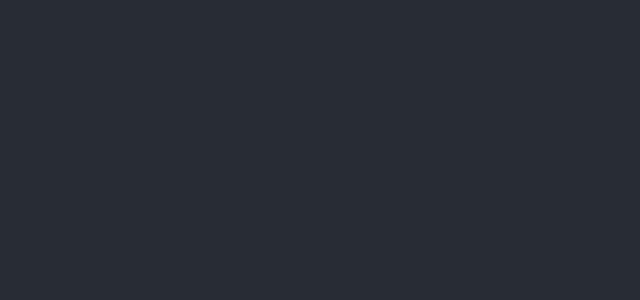
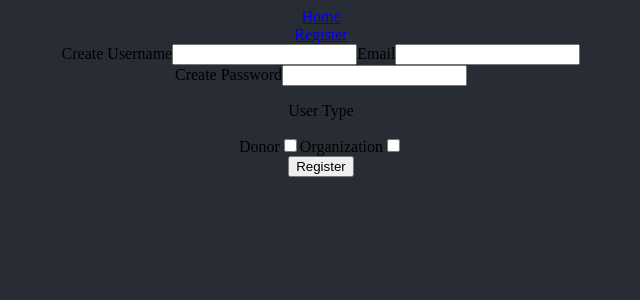
Before and after one commit to buildweek-save-the-animals/front-end, a React (Create React App) app: page /register in a window 1280 px wide. Shown: the top 300 px of the page, without its empty margins (319-959 px from the left). Built offline with nearby package versions, Linux system fonts and the light colour scheme.

Commit message:
working on register

```diff
--- a/package.json
+++ b/package.json
@@ -7,12 +7,14 @@
     "@testing-library/jest-dom": "^4.2.4",
     "@testing-library/react": "^9.3.2",
     "@testing-library/user-event": "^7.1.2",
+    "axios": "^0.19.2",
     "formik": "^2.1.3",
     "react": "^16.12.0",
     "react-dom": "^16.12.0",
     "react-router": "^5.1.2",
     "react-router-dom": "^5.1.2",
-    "react-scripts": "3.3.1"
+    "react-scripts": "3.3.1",
+    "yup": "^0.28.1"
   },
   "scripts": {
     "start": "react-scripts start",
--- a/src/App.js
+++ b/src/App.js
@@ -1,13 +1,31 @@
 import React from 'react';
+import { Container } from '@material-ui/core';
 import './App.css';
+import { Route } from 'react-router-dom'
+// import HomePage from './components/homePage';
+import NavBar from './components/navBar';
+import FormikRegister from './components/registerPage';
+
+
 
 function App() {
   return (
+    <Container maxWidth="sm">
+
     <div className="App">
-      <header className="App-header">
+      <NavBar />
 
-      </header>
-    </div>
+      {/* <Route exact path='/'>
+        <HomePage />
+        </Route> */}
+
+      <Route path='/register'>
+      <FormikRegister/>
+      </Route>
+
+      </div>
+
+    </Container>
   );
 }
 
--- a/src/components/navBar.js
+++ b/src/components/navBar.js
@@ -0,0 +1,21 @@
+import React from 'react'
+
+import { Link } from 'react-router-dom';
+
+const NavBar = () => {
+  return (
+
+      <div className="navBar">
+        <div>
+          <Link to="/">Home</Link>
+        </div>
+        <div>
+          <Link to="/Register">Register</Link>
+        </div>
+
+      </div>
+
+  );
+};
+
+export default NavBar;
--- a/src/components/registerPage.js
+++ b/src/components/registerPage.js
@@ -0,0 +1,73 @@
+import React, { useState, useEffect } from "react";
+import {withFormik, Form, Field} from 'formik';
+import * as Yup from 'yup';
+import axios from 'axios'
+
+
+const RegisterPage = ({}) => {
+// set state for posting users
+    return (
+        <section className='register-section'>
+            <Form>
+
+            <div className='user-input-container'>
+
+                <label className='user-Reg'>Create Username
+                    <Field type='text' name='username'></Field>
+
+                </label>
+
+                <label className='email-Reg'>Email
+                    <Field type='email' name='email'></Field>
+                </label>
+
+                <label className='password-Reg'>Create Password
+                    <Field type='password' name='password'></Field>
+                </label>
+
+             </div>
+
+            <div className='check-box-container'>
+
+                <p>User Type</p>
+
+                <label className='checkBox-Reg'>Donor
+                <Field type='checkbox' name='user-type'></Field>
+                </label>
+
+
+                <label className='checkBox-Reg'>Organization
+                <Field type='checkbox' name='user-type'></Field>
+                </label>
+
+            </div>
+
+            <button type='submit'>Register</button>
+
+
+
+
+
+
+            </Form>
+
+
+        </section>
+    )
+}
+
+const FormikRegister = withFormik({
+    mapPropsToValues({}){
+        return {
+
+        }
+    }
+
+
+// validation schema
+
+// handle submit and post
+
+
+})(RegisterPage)
+export default FormikRegister
```
Also changed, not shown: src/components/homePage.js (+9 -0 lines), src/components/campaignCards.js (added), 1 other file (tests, documents, lock files or other folders).
